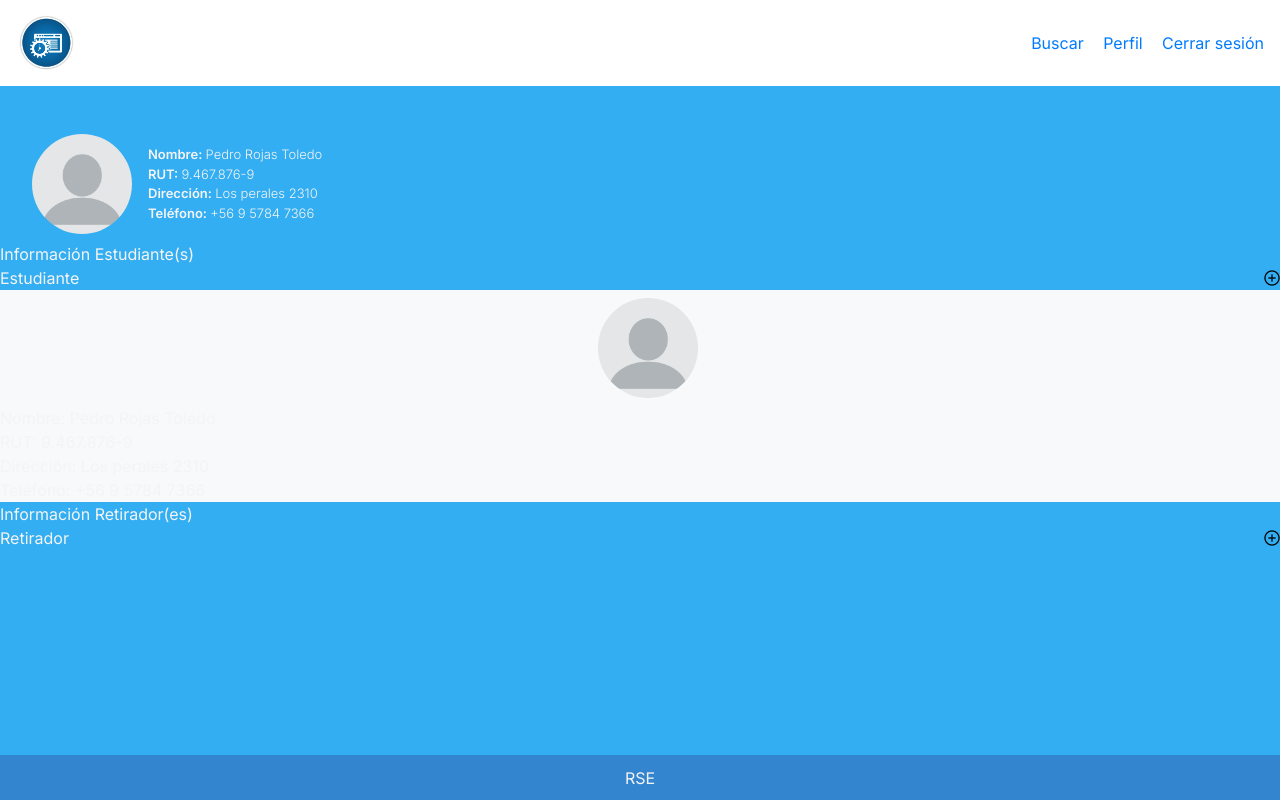
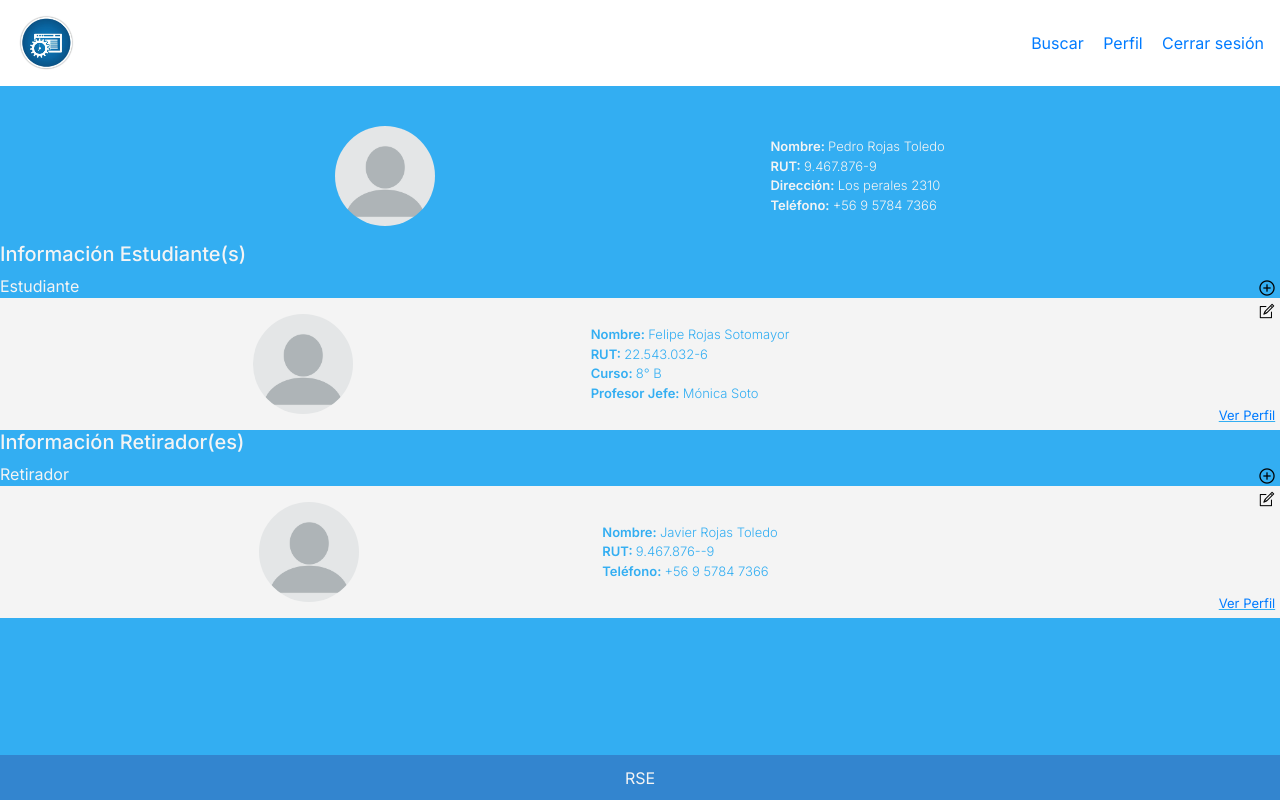
Before and after one commit to retiroseguro/retiroseguro, a Vue app: page /apoderado in a window 1280 px wide. Built offline with nearby package versions, Linux system fonts and the light colour scheme.

Commit message:
tarjeta estudiante y retirador mas links

```diff
--- a/src/views/Apoderado.vue
+++ b/src/views/Apoderado.vue
@@ -1,7 +1,7 @@
 <template>
     <div>
         <div class="resumen_ap">
-            <div class="imagen_ap">
+            <div class="foto_perfil">
                 <img src="../assets/img/perfil_blanco.png" alt="foto_perfil">
             </div>
             <div class="info_ap">
@@ -12,28 +12,50 @@
             </div>
         </div>
         <div class="resumen_est">
-            <p>Información Estudiante(s)</p>
+            <h5>Información Estudiante(s)</h5>
             <div class="barra_est">
                 <p>Estudiante</p>
-                <img class="icon_agregar" src="../assets/img/agregar.png" alt="agregar">
+                <router-link to="/listaEstudiantes"><img class="icon_agregar" src="../assets/img/agregar.png" alt="agregar"></router-link>
             </div>
-            <div class="resumen_ap2 bg-light">
-                <div class="imagen_ap">
-                    <img src="../assets/img/perfil_blanco.png" alt="foto_perfil">
+            <div class="tarjeta_blanca">
+                <div class="foto_perfil">
+                    <img src="../assets/img/perfil_blanco.png" alt="foto perfil">
                 </div>
-                <div class="info_ap2">
-                    <p>Nombre: <span>Pedro Rojas Toledo</span></p>
-                    <p>RUT: <span>9.467.876-9</span></p>
-                    <p>Dirección: <span>Los perales 2310</span></p>
-                    <p>Teléfono: <span>+56 9 5784 7366</span></p>
+                <div class="info_est">
+                    <p>Nombre: <span>Felipe Rojas Sotomayor</span></p>
+                    <p>RUT: <span>22.543.032-6</span></p>
+                    <p>Curso: <span>8° B</span></p>
+                    <p>Profesor Jefe: <span>Mónica Soto</span></p>
+                </div>
+                <div class="editar">
+                    <router-link to="/estudiante/:id"><img src="../assets/img/editar.png" alt="editar"></router-link>
+                </div>
+                <div class="link">
+                    <router-link to="/estudiante/:id">Ver Perfil</router-link>
                 </div>
             </div>
         </div>
         <div class="resumen_ret">
-            <p>Información Retirador(es)</p>
+            <h5>Información Retirador(es)</h5>
             <div class="barra_ret">
                 <p>Retirador</p>
-                <img class="icon_agregar" src="../assets/img/agregar.png" alt="agregar">
+                <router-link to="/agregarRetirador"><img class="icon_agregar" src="../assets/img/agregar.png" alt="agregar"></router-link>
+            </div>
+            <div class="tarjeta_blanca">
+                <div class="foto_perfil">
+                    <img src="../assets/img/perfil_blanco.png" alt="foto perfil">
+                </div>
+                <div class="info_est">
+                    <p>Nombre: <span>Javier Rojas Toledo</span></p>
+                    <p>RUT: <span>9.467.876--9</span></p>
+                    <p>Teléfono: <span>+56 9 5784 7366</span></p>
+                </div>
+                <div class="editar">
+                    <router-link to="/retirador/:id"><img src="../assets/img/editar.png" alt="editar"></router-link>
+                </div>
+                <div class="link">
+                    <router-link to="/retirador/:id">Ver Perfil</router-link>
+                </div>
             </div>
         </div>
     </div>
@@ -51,44 +73,72 @@ export default {
 
 p {
     font-family: $inter;
+    margin: 0;
+    text-align: left;
+}
+h5{
     color: $blanco;
-    margin: 0;
     text-align: left;
 }
 
 .resumen_ap {
     padding-top: 2.5rem;
+    padding-bottom: 1rem;
+    color: $blanco;
     display: flex;
     align-items: center;
+    justify-content: space-evenly;
 }
-.imagen_ap {
-    padding: 0.5rem 1rem 0.5rem 2rem;
-}
-.imagen_ap img {
+.foto_perfil img {
     width: 12.5vh;
     height: 12.5vh;
     border-radius: 50%;
 }
-.info_ap p {
+.info_ap p, .info_est p {
     font-weight: bold;
     font-size: small;
 }
-.info_ap span {
-    color: $blanco;
+.info_ap span, .info_est span {
     font-size: small;
     font-weight: 200;
 }
 .icon_agregar {
     height: 1rem;
+    padding-right: 0.3rem;
 }
 .resumen_est .resumen_ret {
     padding: 1rem;
 }
 
 .barra_est, .barra_ret{
+    color: $blanco;
     display: flex;
     align-items: center;
     justify-content: space-between;
 }
+.tarjeta_blanca {
+    position: relative;
+    padding: 1rem;
+    background-color: $blanco;
+    color: $primario;
+    display: flex;
+    align-items: center;
+    justify-content: space-evenly;
+}
+.editar img {
+    z-index: 2;
+    height: 1rem;
+    width: 1rem;
+    position: absolute;
+    top : 0.3rem;
+    right: 0.3rem;
+}
+.link {
+    font-size: small;
+    text-decoration: underline;
+    position: absolute;
+    bottom: 0.3rem;
+    right: 0.3rem;
+}
 
 </style>
```
Also changed, not shown: src/assets/img/editar.png (added).
